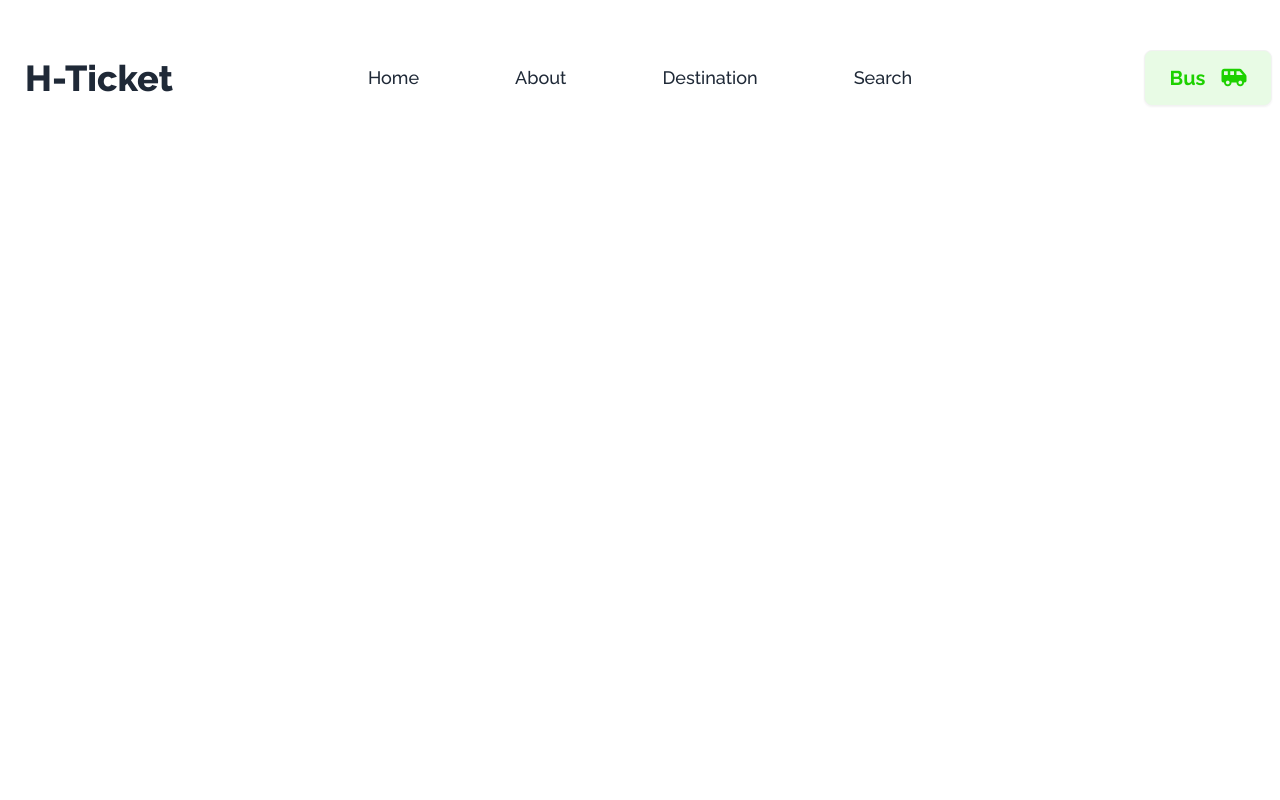
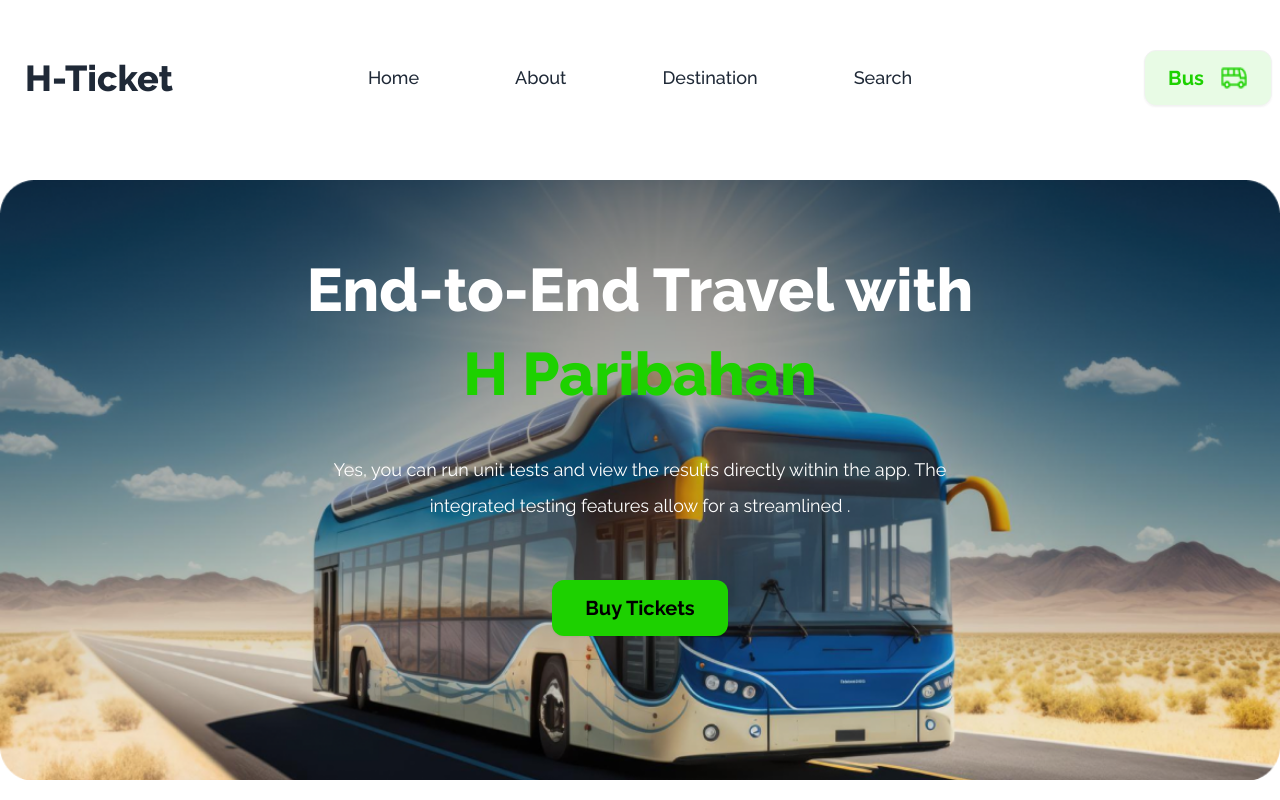
Before and after one commit to Hasin2009/Assignment-5-Bus-Ticket, a plain HTML site: page index.html in a window 1280 px wide. Drawn offline with nearby package versions, Linux system fonts and the light colour scheme.

Commit message:
added banner section

```diff
--- a/index.html
+++ b/index.html
@@ -24,9 +24,9 @@
 <!-- font awesome -->
 <script src="https://kit.fontawesome.com/4617b9b4af.js" crossorigin="anonymous"></script>
 </head>
-<body class="max-w-7xl mx-auto">
+<body class="max-w-7xl mx-auto font-Raleway">
     <!-- navbar section -->
-    <div class="navbar bg-base-100 font-Raleway mt-10">
+    <div class="navbar bg-base-100 mt-10">
         <div class="navbar-start">
           <a class="btn btn-ghost text-4xl font-extrabold">H-Ticket</a>
         </div>
@@ -39,18 +39,28 @@
           </ul>
         </div>
         <div class="navbar-end">
-            <a class="btn w-32 h-14 bg-[#1DD1001A]">
+            <a class="btn w-32 h-14 rounded-xl bg-[#1DD1001A]">
               <span class="mr-2 text-xl font-bold text-bg-primary">Bus</span>
-                <i class="fa-solid fa-van-shuttle text-xl text-bg-primary"></i>
+                <img class="w-7 h-8" src="images/bus-icon.png" alt="">
               </a>
           </div>
 
         </div>
       </div>
+    <!-- Banner section-->
+   <section class="container mt-16">
+   <div class="bg-[url('images/banner.png')] h-[600px] bg-cover bg-no-repeat">
+    <div class="flex flex-col justify-center items-center gap-12">
+      <div>
+        <h1 class="text-6xl text-center pt-20 font-extrabold text-white">End-to-End Travel with</h1><br>
+        <p class="text-6xl text-center font-extrabold text-bg-primary">H Paribahan</p>
+      </div>
+        <p class="w-3/5 h-20 leading-9 mx-auto text-center text-white text-lg font-normal font-inter ">Yes, you can run unit tests and view the results directly within the app. The <br> integrated testing features allow for a streamlined .</p>
+        <button class="btn w-44 h-14 text-black text-xl font-bold rounded-xl bg-bg-primary border-none">Buy Tickets</button>
+    </div>
 
-
-
-    <!-- Banner section-->
+   </div>
+   </section>
 
     <!-- Offer section -->
 
```
Also changed, not shown: images/banner.png (added), images/bus-icon.png (added), images/bus-logo.png (added), images/cupon-devider.png (added), images/fare.png (added), images/info-devider.png (added), images/people.png (added), images/playstore.png (added), images/seat-gray.png (added), images/seat-green-filled.png (added), images/seat-green.png (added), images/stoppage.png (added), images/success.png (added), images/ticket-cupon.png (added).
